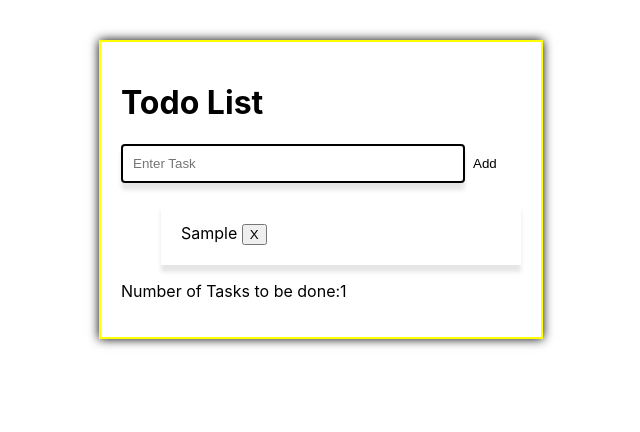
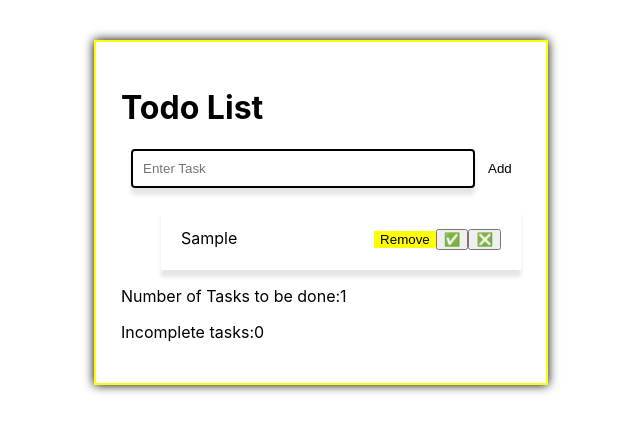
Before and after one commit to Blessing-bit-ui/Todolistupdate, a React (Create React App) app in the folder mytodo/: page / in a window 1280 px wide. Both pictures are taken after typing "Sample" into the empty fields and a click on the button "Add". Shown: the top 432 px of the page, without its empty margins (319-959 px from the left). Built offline with nearby package versions, Linux system fonts and the light colour scheme.

Commit message:
insert unicode symbols

```diff
--- a/mytodo/src/App.css
+++ b/mytodo/src/App.css
@@ -40,7 +40,7 @@
 .container{
 max-width:400px;
 margin:40px auto;
-padding:20px;
+padding:25px;
 border:2px solid yellow;
 border-raduis:8px;
 box-shadow:0 0 10px;
@@ -51,7 +51,8 @@ box-shadow:0 0 10px;
   padding:10px;
   border:2px solid black;
   border-radius:4px;
-  margin-right:5px;
+  margin-right:10px;
+  margin-left:10px;
   box-shadow:0 7px 4px rgba(3,2,1,0.1)
 }
 .todo-button{
@@ -63,16 +64,15 @@ box-shadow:0 0 10px;
 .todo-list{
   list-style:none;
   margin-top:20px;
-  margin-left:0px;
-
 }
 .todo-item{
-  margin-left:0px;
   box-shadow:0 7px 4px rgba(3,2,1,0.1);
   padding:20px;
   text-align:left;
-
-
-
-
+  display:flex;
+  justify-content:space-between;
 }
+.delete-button{
+  background-color:yellow;
+  border:none;
+}
--- a/mytodo/src/Todolist.js
+++ b/mytodo/src/Todolist.js
@@ -4,6 +4,7 @@ function Todolist(){
     const[tasks, setTasks]=useState([])
     const[count, setCount]=useState(0)
     const[error, setError]=useState("")
+    const[incomplete, setIncomplete]=useState(0)
     const maxTasks=10;
 
     function addTasks(){
@@ -27,6 +28,10 @@ function deleteTask(index){
     setTasks(newTasks);
     setCount(count - 1 );
 }
+function handleComplete(){
+    setIncomplete(incomplete + 1)
+}
+
     return (
       <div className="container">
         <h1>Todo List</h1>
@@ -37,16 +42,31 @@ function deleteTask(index){
           onChange={(e) => setInput(e.target.value)}
           className="todo-input"
         />
-        <button onClick={addTasks} className="todo-button">Add</button>
+        <button onClick={addTasks} className="todo-button">
+          Add
+        </button>
         <p>{error}</p>
         <ul className="todo-list">
           {tasks.map((task, index) => (
             <li key={index} className="todo-item">
-              {task} <button onClick={()=>deleteTask(index)}>X</button>{" "}
+              {task}
+              <div>
+                <button
+                  onClick={() => deleteTask(index)}
+                  className="delete-button"
+                >
+                  Remove
+                </button>
+                <button>✅</button>
+                <button>❎</button>
+              </div>
             </li>
           ))}
         </ul>
-        <p>Number of Tasks to be done:{count}</p>
+        <div>
+          <p>Number of Tasks to be done:{count}</p>
+          <p>Incomplete tasks:{incomplete}</p>
+        </div>
       </div>
     );
 }
```
